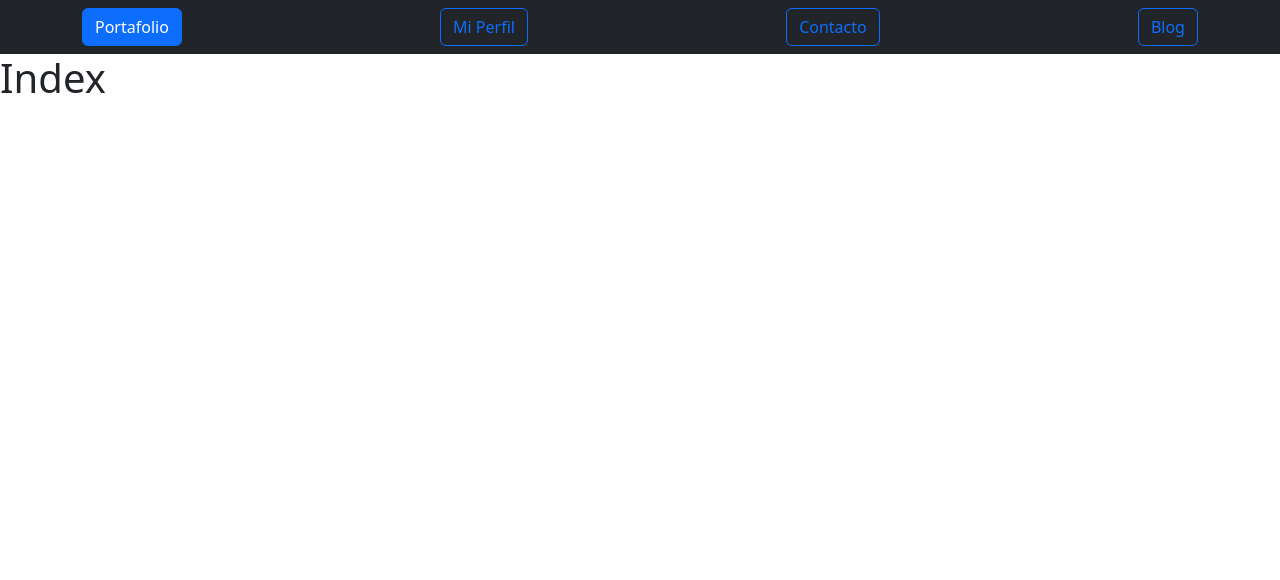
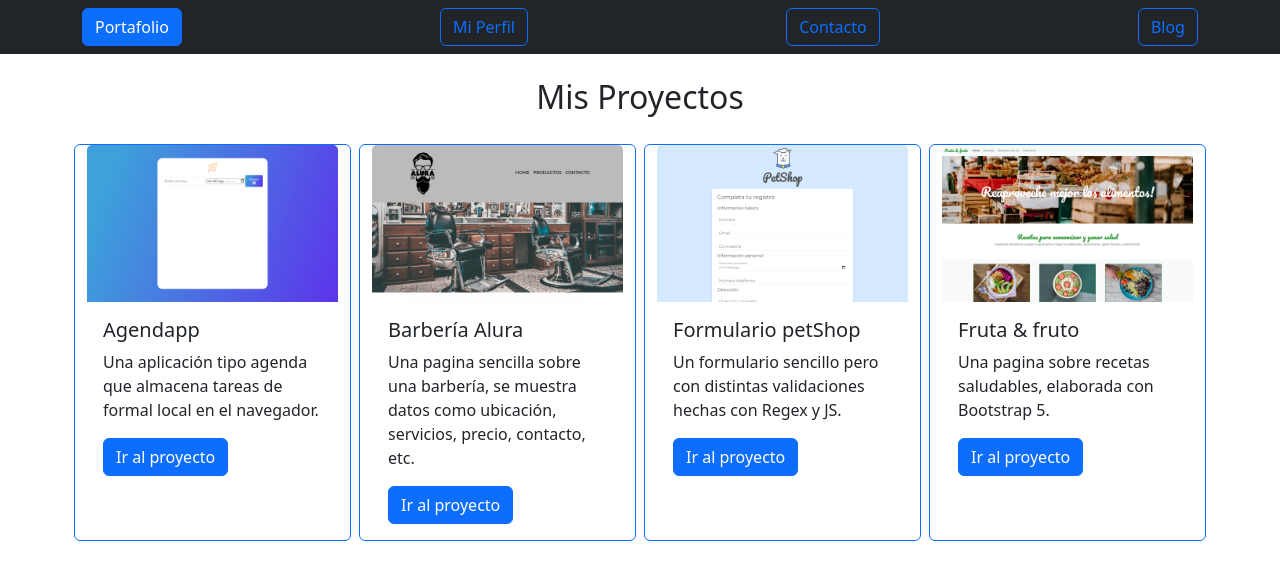
Before and after one commit to Pabloamedias/portfolio-react-ts, a React (Vite) app: page / in a window 1280 px wide. Shown: the top 580 px of the page. Built offline with nearby package versions, Linux system fonts and the light colour scheme.

Commit message:
Added and index page where the projects render. Added a project and a list of projects components

```diff
--- /dev/null
+++ b/src/components/ListOfProjects.tsx
@@ -0,0 +1,21 @@
+import { DataProject } from "../interface";
+import Project from "./Project";
+
+interface Props {
+  projects: DataProject[];
+}
+
+const ListOfProjects = ({ projects }: Props) => {
+  return (
+    <div className="container">
+        <div className="row">
+
+      {projects.map((project) => (
+        <Project key={project.id} project={project} />
+      ))}
+        </div>
+    </div>
+  );
+};
+
+export default ListOfProjects;
--- /dev/null
+++ b/src/components/Project.tsx
@@ -0,0 +1,26 @@
+import { DataProject } from "../interface";
+
+interface Props {
+  project: DataProject;
+}
+
+const Project = ({ project }: Props) => {
+  return (
+    <>
+      <div className="card col m-1 border-primary">
+        <img src={project.urlImage} className="card-img-top"  />
+        <div className="card-body">
+          <h5 className="card-title">{project.title}</h5>
+          <p className="card-text">
+     {project.description}
+          </p>
+          <a href={project.urlGithub} className="btn btn-primary  ">
+            Ir al proyecto
+          </a>
+        </div>
+      </div>
+    </>
+  );
+};
+
+export default Project;
--- /dev/null
+++ b/src/interface.ts
@@ -0,0 +1,7 @@
+export interface DataProject {
+    id: number
+    title: string,
+    urlImage: string,
+    description: string,
+    urlGithub : string
+}
--- a/src/pages/Index.tsx
+++ b/src/pages/Index.tsx
@@ -1,6 +1,12 @@
+import ListOfProjects from "../components/ListOfProjects";
+import actualProjects from "../utils/actualProjects";
 const Index = () =>{
     return (
-        <h1>Index</h1>
+        <>
+                <h2 className="text-center m-4">Mis Proyectos</h2>
+        <ListOfProjects projects={actualProjects}  />
+        </>
+
     )
 }
 
```
